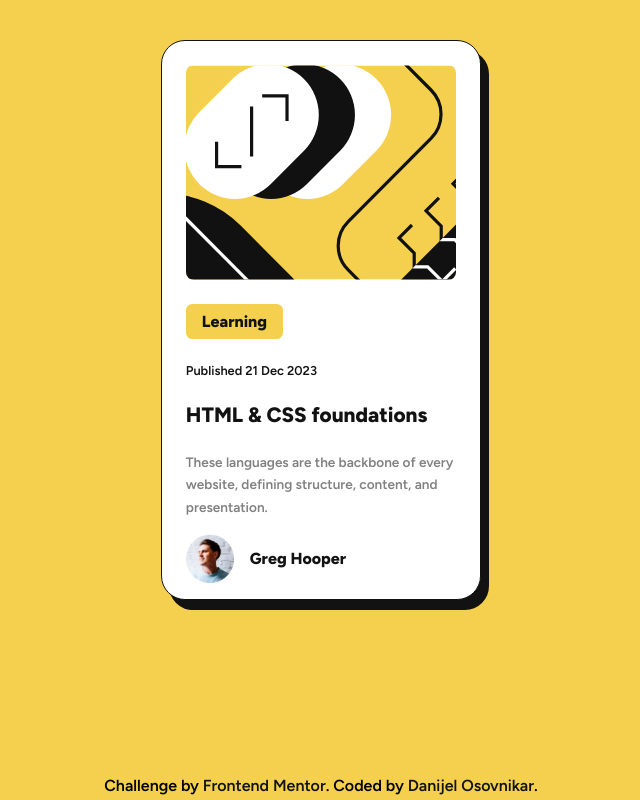
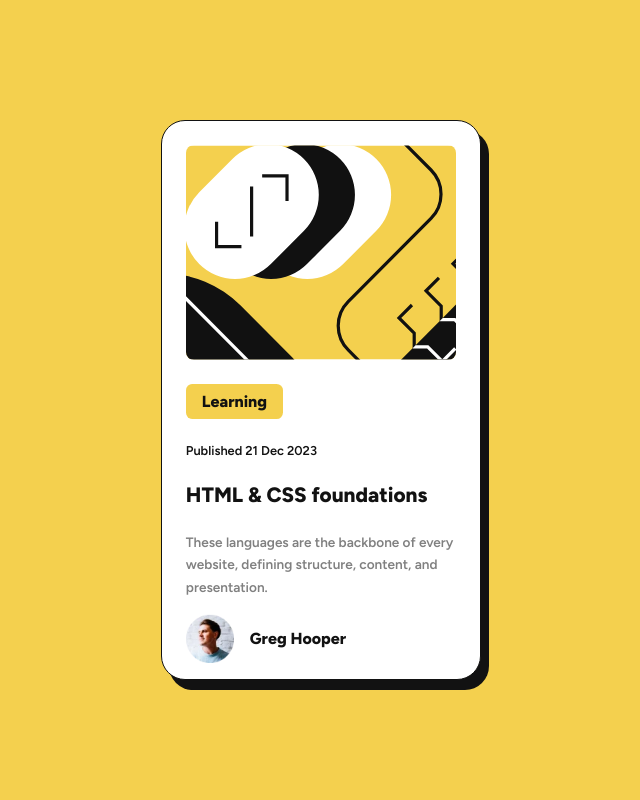
Before and after one commit to DanijelOsovnikar/Blog-Card, a plain HTML site: page index.html in a window 1280 px wide. Shown: the whole page, without its empty margins (319-959 px from the left). Drawn offline with Linux system fonts and the light colour scheme.

Commit message:
Footer changed

```diff
--- a/index.html
+++ b/index.html
@@ -31,16 +31,5 @@
         <div class="name">Greg Hooper</div>
       </div>
     </main>
-    <footer>
-      <div class="attribution">
-        Challenge by
-        <a href="https://www.frontendmentor.io?ref=challenge" target="_blank"
-          >Frontend Mentor</a
-        >. Coded by
-        <a href="https://github.com/DanijelOsovnikar" target="_blank"
-          >Danijel Osovnikar</a
-        >.
-      </div>
-    </footer>
   </body>
 </html>
```
